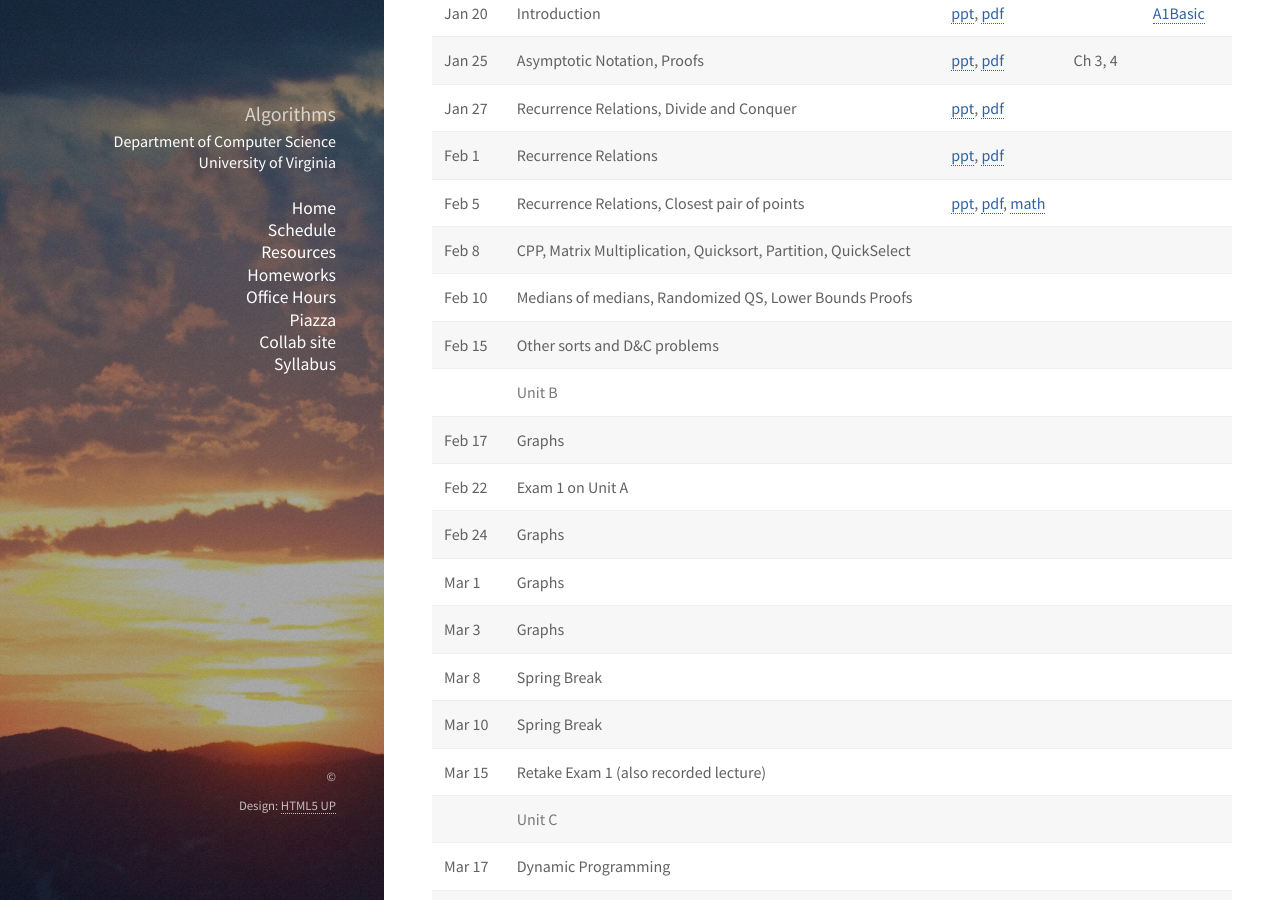
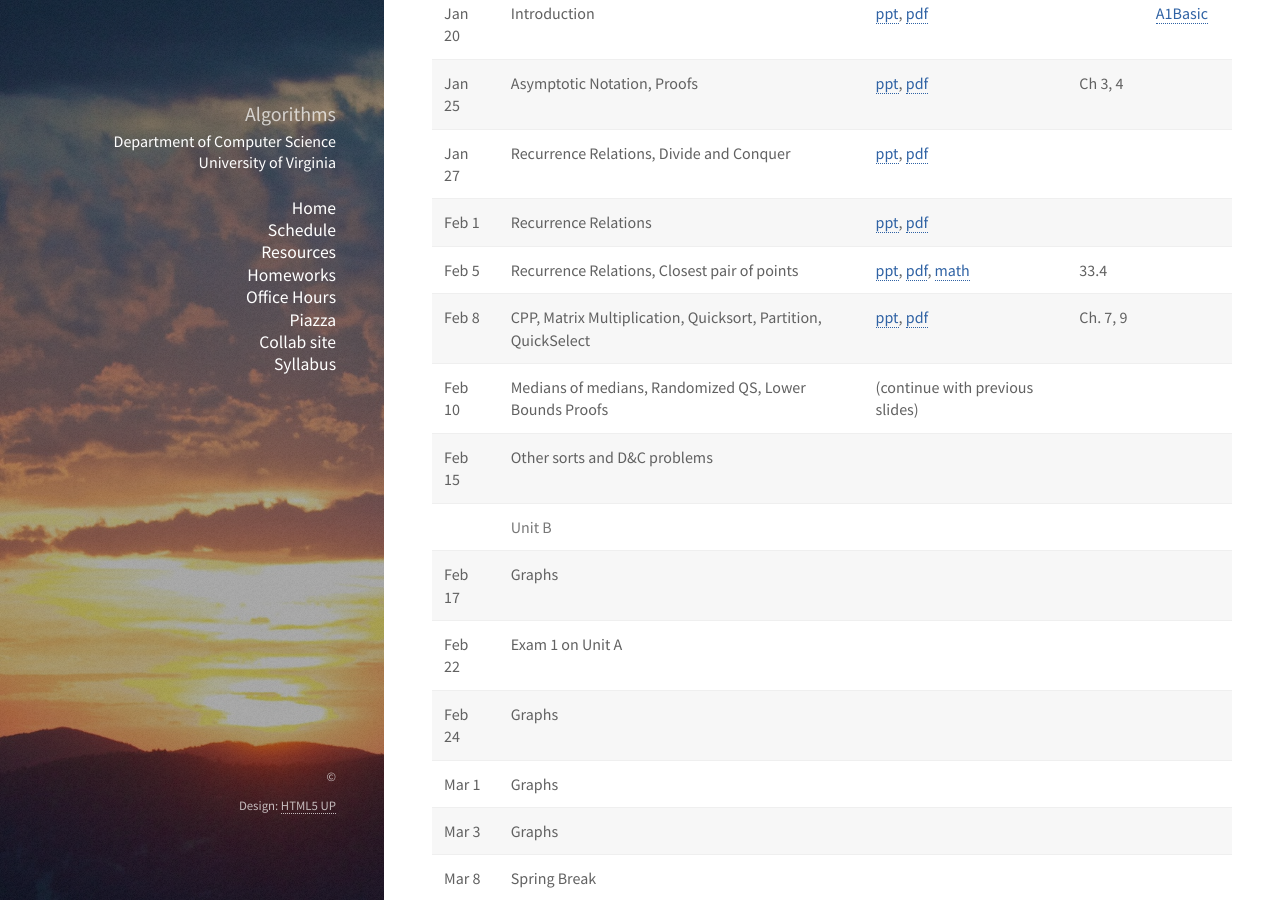
Before and after one commit to uva-cs/cs4102-s22, a Jekyll site: the page built from slides/schedule.md, in a window 1280 px wide and 900 px high, scrolled down 307 px. Built offline with Jekyll 4.4.1, drawn with Linux system fonts in a browser that asks for light colours; nearby versions of some CDN libraries; library files that are not in the unit come from our copies.

Commit message:
added L6 slides and tweaked deadlines on main page

```diff
--- a/slides/schedule.md
+++ b/slides/schedule.md
@@ -14,9 +14,9 @@ This is a tentative schedule of topics addressed.  As we go through the semester
 | Jan 25  | Asymptotic Notation, Proofs                                   | [ppt](cs4102_L2_recurrences_DandC.pptx), [pdf](cs4102_L2_recurrences_DandC.pdf)                                      | Ch 3, 4  |                                   |
 | Jan 27  | Recurrence Relations, Divide and Conquer                      | [ppt](cs4102_L3_sorting_intro.pptx), [pdf](cs4102_L3_sorting_intro.pdf)                                              |          |                                   |
 | Feb 1   | Recurrence Relations                                          | [ppt](cs4102_L4_G&C_Master.pptx), [pdf](cs4102_L4_G&C_Master.pdf)                                                    |          |                                   |
-| Feb 5   | Recurrence Relations, Closest pair of points                  | [ppt](cs4102_L5_closestpair_Strassen.pptx), [pdf](cs4102_L5_closestpair_Strassen.pdf), [math](recurrence-proofs.pdf) |          |                                   |
-| Feb 8   | CPP, Matrix Multiplication, Quicksort, Partition, QuickSelect |                                                                                                                      |          |                                   |
-| Feb 10  | Medians of medians, Randomized QS, Lower Bounds Proofs        |                                                                                                                      |          |                                   |
+| Feb 5   | Recurrence Relations, Closest pair of points                  | [ppt](cs4102_L5_closestpair_Strassen.pptx), [pdf](cs4102_L5_closestpair_Strassen.pdf), [math](recurrence-proofs.pdf) | 33.4     |                                   |
+| Feb 8   | CPP, Matrix Multiplication, Quicksort, Partition, QuickSelect | [ppt](cs4102_L6_qs-MM-LB-proof.pptx), [pdf](cs4102_L6_qs-MM-LB-proof.pdf)                                            | Ch. 7, 9 |                                   |
+| Feb 10  | Medians of medians, Randomized QS, Lower Bounds Proofs        | (continue with previous slides)                                                                                      |          |                                   |
 | Feb 15  | Other sorts and D&C problems                                  |                                                                                                                      |          |                                   |
 |         | **Unit B**                                                    |                                                                                                                      |          |                                   |
 | Feb 17  | Graphs                                                        |                                                                                                                      |          |                                   |
```
Also changed, not shown: index.md (+3 -2 lines), 2 other files.
